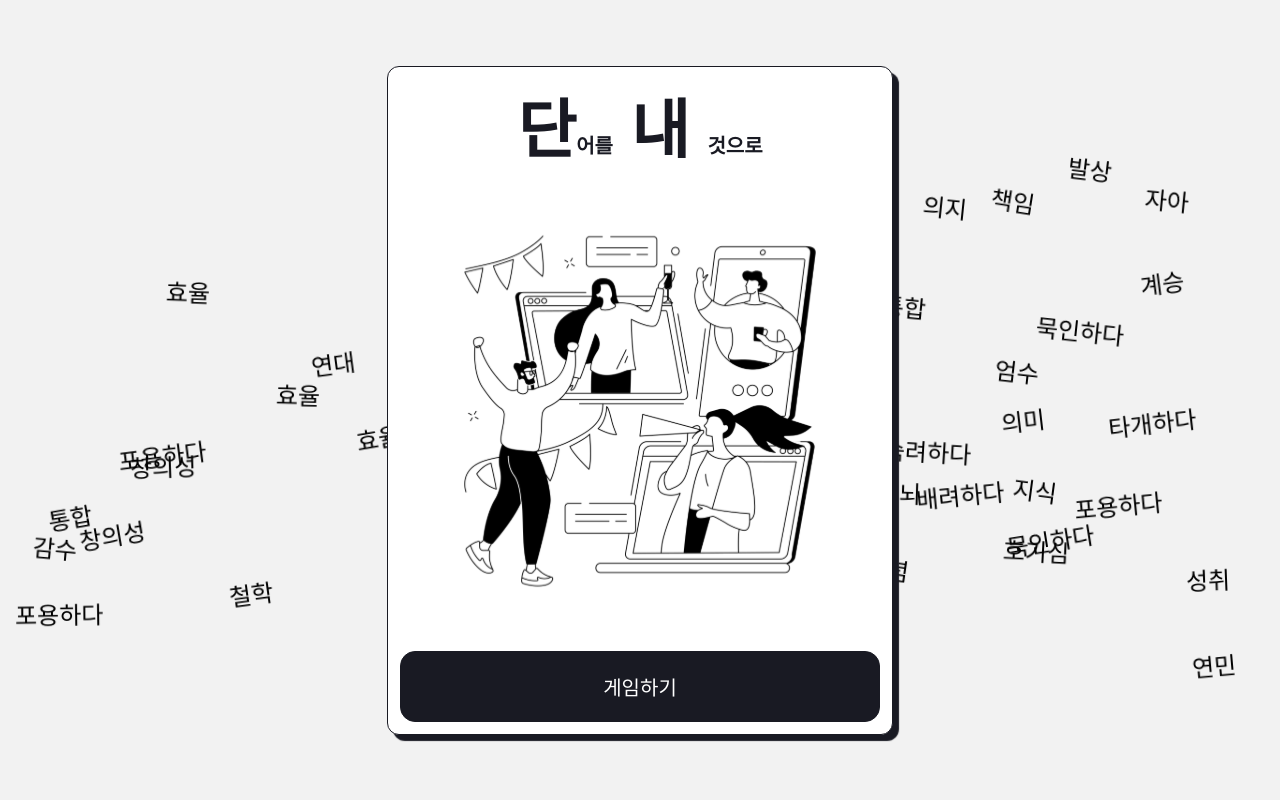
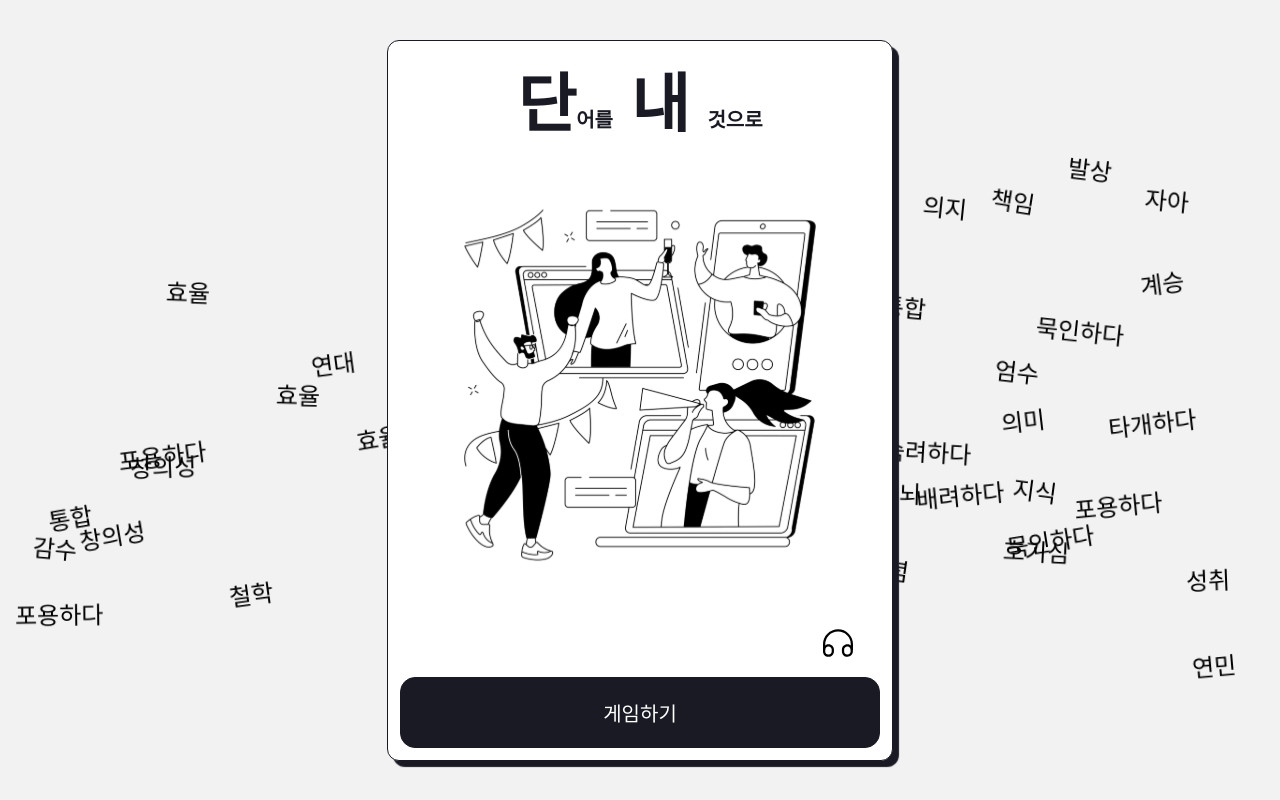
Before and after one commit to teamdannae/dannae, a Next.js app in the folder frontend/: page / in a window 1280 px wide. Built offline with nearby package versions, Linux system fonts and the light colour scheme.

Commit message:
feat: 랜딩 페이지 bgm 추가

```diff
--- a/frontend/src/app/page.module.scss
+++ b/frontend/src/app/page.module.scss
@@ -244,3 +244,11 @@ a.secondary {
 .startButton {
   width: 100%;
 }
+
+.speakerIcon {
+  display: flex;
+  width: 100%;
+  justify-content: end;
+  margin-bottom: 16px;
+  padding-right: 24px;
+}
--- a/frontend/src/app/page.tsx
+++ b/frontend/src/app/page.tsx
@@ -1,6 +1,6 @@
 "use client";
 
-import { useState, useEffect } from "react";
+import { useState, useEffect, useRef } from "react";
 import { useRouter } from "next/navigation";
 import { Button } from "./components";
 import styles from "./page.module.scss";
@@ -9,6 +9,9 @@ import words from "@/data/word";
 
 export default function Home() {
   const router = useRouter();
+
+  const audioRef = useRef<HTMLAudioElement | null>(null);
+  const [isPlaying, setIsPlaying] = useState(false);
 
   const [fallingWords, setFallingWords] = useState<string[]>(
     Array(50).fill("")
@@ -36,6 +39,19 @@ export default function Home() {
     });
   }, []);
 
+  const toggleAudio = () => {
+    if (audioRef.current) {
+      if (isPlaying) {
+        audioRef.current.pause();
+      } else {
+        audioRef.current.play().catch((error) => {
+          console.error("BGM playback failed:", error);
+        });
+      }
+      setIsPlaying(!isPlaying);
+    }
+  };
+
   const navigateToGame = () => {
     router.push("/lobby");
   };
@@ -54,6 +70,23 @@ export default function Home() {
           height={480}
           priority
         />
+        <div className={styles.speakerIcon} onClick={toggleAudio}>
+          {isPlaying ? (
+            <Image
+              src="/icons/headphone-cross.svg"
+              alt="Speaker Off"
+              width={36}
+              height={36}
+            />
+          ) : (
+            <Image
+              src="/icons/headphone.svg"
+              alt="Speaker On"
+              width={36}
+              height={36}
+            />
+          )}
+        </div>
         <div className={styles.startButton}>
           <Button
             buttonText="게임하기"
@@ -69,6 +102,8 @@ export default function Home() {
           </div>
         ))}
       </div>
+
+      <audio ref={audioRef} src="/bgm/Main-BGM.mp3" loop />
     </main>
   );
 }
```
Also changed, not shown: frontend/public/icons/headphone-cross.svg (added), frontend/public/icons/headphone.svg (added).
